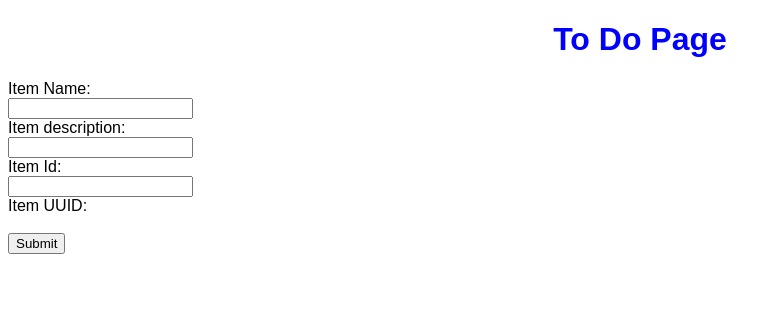
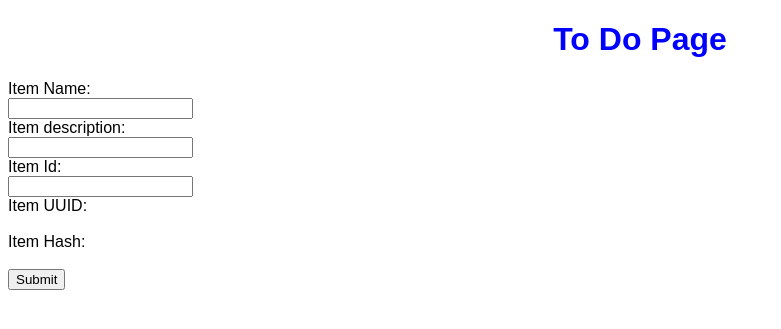
Before and after one commit to AniketBedi/assignment, a Flask app: template Question3/templates/index1.html in a window 1280 px wide. Shown: the top 329 px of the page, without its empty margins (0-781 px from the left). Run offline with Flask 3, Linux system fonts and the light colour scheme; the template is opened without the code that fills it, so the values that code supplies are empty.

Commit message:
third commit: item hash

```diff
--- a/Question3/templates/index1.html
+++ b/Question3/templates/index1.html
@@ -37,6 +37,8 @@
             <input type="number" id="item_id" name="item_id"><br>
             <label for="item_uuid">Item UUID:</label><br>
             <input type="hidden" name="item_uuid" value="550e8400-e29b-41d4-a716-446655440000"><br>
+            <label for="item_hash">Item Hash:</label><br>
+            <input type="hidden" name="item_hash" value="e3b0c44298fc1c149afbf4c8996fb924..."><br>
             <input type="submit" value="Submit">
         </form>
      </div>
```
